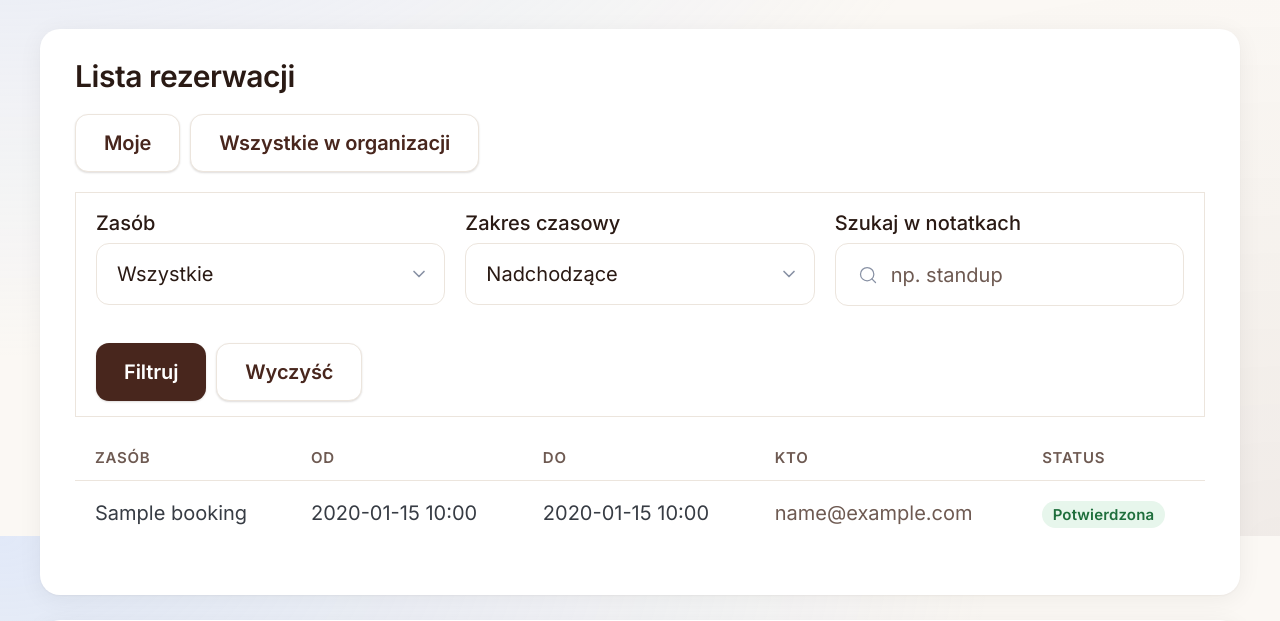
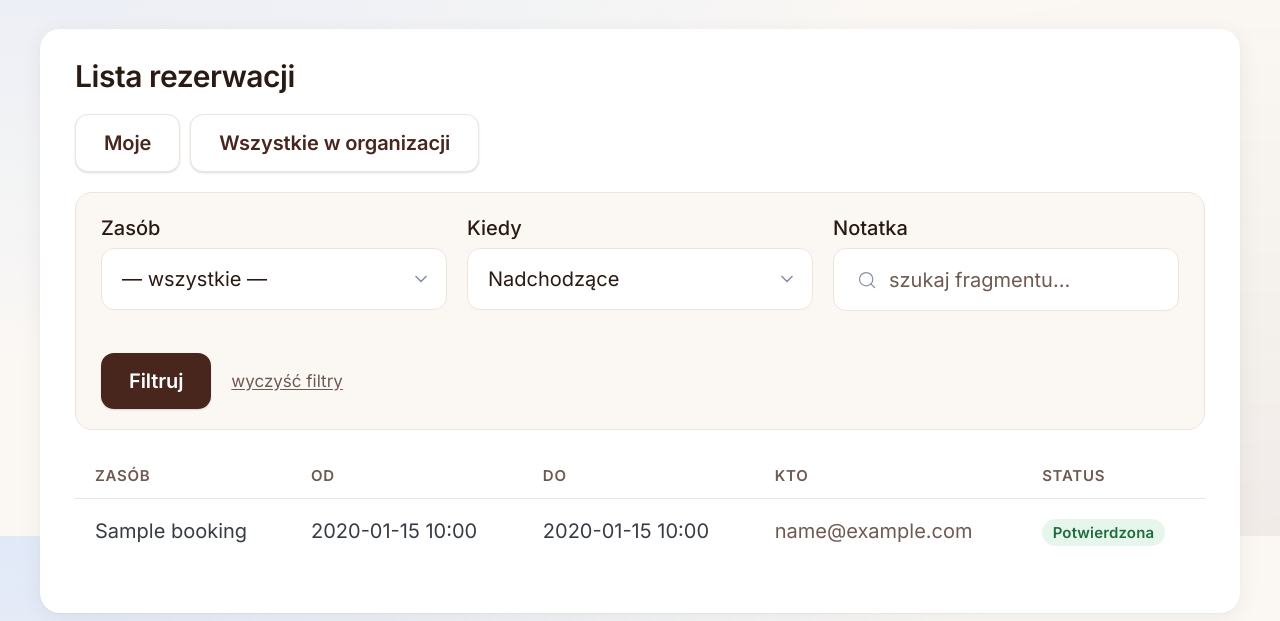
Before and after one commit to majowyporanek/projektowanie-aplikacji-internetowych, a FastAPI app: template app/templates/bookings_list.html in a window 1280 px wide. Shown: the part 264-885 px from the top of the page. Run offline with FastAPI, Linux system fonts and the light colour scheme; the template is opened without the code that fills it: most values are stand-ins (such as "Sample title", 1, 10 or a date in 2020); some libraries are stand-ins or nearby versions.

Commit message:
chore: clean-up UI

```diff
--- a/app/templates/base.html
+++ b/app/templates/base.html
@@ -195,6 +195,30 @@
         }
         button:active, [type="submit"]:active { transform: translateY(0); }
 
+        .btn-secondary {
+            background: var(--paper) !important;
+            color: var(--chocolate) !important;
+            border: 1px solid var(--line) !important;
+            box-shadow: none !important;
+        }
+        .btn-secondary:hover {
+            background: var(--cream) !important;
+            box-shadow: 0 1px 4px rgba(42, 26, 20, 0.08) !important;
+        }
+
+        .form-error {
+            color: var(--danger-fg);
+            margin-top: 0.5rem;
+            font-size: 0.9rem;
+            min-height: 1.25rem;
+        }
+
+        .separator {
+            border: none;
+            border-top: 1px dashed var(--line);
+            margin: 1.5rem 0;
+        }
+
         .badge {
             display: inline-block;
             padding: 0.2em 0.7em;
@@ -214,6 +238,36 @@
         .form-msg.error { color: var(--danger-fg); }
 
         .row-actions { display: flex; gap: 0.5rem; }
+
+        .filters {
+            padding: 1rem 1.25rem;
+            background: var(--cream);
+            border: 1px solid var(--line);
+            border-radius: 0.85rem;
+            margin: 0.75rem 0 1.25rem;
+        }
+        .filters .filters-actions {
+            display: flex;
+            align-items: center;
+            gap: 1rem;
+            margin-top: 0.75rem;
+        }
+        .filters .reset-link {
+            color: var(--ink-soft);
+            font-size: 0.85rem;
+            text-decoration: underline;
+            text-underline-offset: 2px;
+        }
+        .filters .reset-link:hover { color: var(--chocolate); }
+
+        th.sortable a {
+            color: inherit;
+            text-decoration: none;
+            display: inline-flex;
+            gap: 0.25rem;
+            align-items: center;
+        }
+        th.sortable a:hover { color: var(--chocolate); }
 
         .toast {
             position: fixed;
--- a/app/templates/bookings_list.html
+++ b/app/templates/bookings_list.html
@@ -21,7 +21,7 @@
         </a>
     </div>
 
-    <form method="get" action="/app/bookings" style="margin-bottom: 1rem; padding: 0.75rem 1rem; background: var(--paper); border: 1px solid var(--line); border-radius: var(--radius);">
+    <form method="get" action="/app/bookings" class="filters">
         <input type="hidden" name="scope" value="{{ scope }}">
         <input type="hidden" name="sort" value="{{ sort }}">
         <input type="hidden" name="dir" value="{{ dir }}">
@@ -29,31 +29,28 @@
             <label>
                 Zasób
                 <select name="resource">
-                    <option value="">Wszystkie</option>
+                    <option value="">— wszystkie —</option>
                     {% for r in resources %}
                     <option value="{{ r.id }}" {% if resource_id == r.id|string %}selected{% endif %}>{{ r.name }}</option>
                     {% endfor %}
                 </select>
             </label>
             <label>
-                Zakres czasowy
+                Kiedy
                 <select name="when">
                     <option value="upcoming" {% if when == 'upcoming' %}selected{% endif %}>Nadchodzące</option>
+                    <option value="past" {% if when == 'past' %}selected{% endif %}>Przeszłe</option>
                     <option value="all" {% if when == 'all' %}selected{% endif %}>Wszystkie</option>
-                    <option value="past" {% if when == 'past' %}selected{% endif %}>Przeszłe</option>
                 </select>
             </label>
             <label>
-                Szukaj w notatkach
-                <input type="search" name="q" value="{{ q }}" placeholder="np. standup">
+                Notatka
+                <input type="search" name="q" value="{{ q }}" placeholder="szukaj fragmentu…">
             </label>
         </div>
-        <div style="display: flex; gap: 0.5rem; margin-top: 0.5rem;">
+        <div class="filters-actions">
             <button type="submit" style="width: auto; margin: 0;">Filtruj</button>
-            <a href="/app/bookings?scope={{ scope }}" role="button"
-               style="width: auto; margin: 0; background: var(--paper); color: var(--chocolate); border: 1px solid var(--line);">
-                Wyczyść
-            </a>
+            <a class="reset-link" href="/app/bookings?scope={{ scope }}">wyczyść filtry</a>
         </div>
     </form>
 
@@ -65,23 +62,20 @@
                 {% set _starts_active = sort == 'starts_at' %}
                 {% set _ends_active = sort == 'ends_at' %}
                 {% set _status_active = sort == 'status' %}
-                <th>
-                    <a href="{{ url_with(sort='starts_at', dir=('desc' if _starts_active and dir == 'asc' else 'asc')) }}"
-                       style="color: inherit; text-decoration: none;">
-                        Od {% if _starts_active %}{{ '↑' if dir == 'asc' else '↓' }}{% endif %}
+                <th class="sortable">
+                    <a href="{{ url_with(sort='starts_at', dir=('desc' if _starts_active and dir == 'asc' else 'asc')) }}">
+                        Od{% if _starts_active %} <span aria-hidden="true">{{ '↑' if dir == 'asc' else '↓' }}</span>{% endif %}
                     </a>
                 </th>
-                <th>
-                    <a href="{{ url_with(sort='ends_at', dir=('desc' if _ends_active and dir == 'asc' else 'asc')) }}"
-                       style="color: inherit; text-decoration: none;">
-                        Do {% if _ends_active %}{{ '↑' if dir == 'asc' else '↓' }}{% endif %}
+                <th class="sortable">
+                    <a href="{{ url_with(sort='ends_at', dir=('desc' if _ends_active and dir == 'asc' else 'asc')) }}">
+                        Do{% if _ends_active %} <span aria-hidden="true">{{ '↑' if dir == 'asc' else '↓' }}</span>{% endif %}
                     </a>
                 </th>
                 <th>Kto</th>
-                <th>
-                    <a href="{{ url_with(sort='status', dir=('desc' if _status_active and dir == 'asc' else 'asc')) }}"
-                       style="color: inherit; text-decoration: none;">
-                        Status {% if _status_active %}{{ '↑' if dir == 'asc' else '↓' }}{% endif %}
+                <th class="sortable">
+                    <a href="{{ url_with(sort='status', dir=('desc' if _status_active and dir == 'asc' else 'asc')) }}">
+                        Status{% if _status_active %} <span aria-hidden="true">{{ '↑' if dir == 'asc' else '↓' }}</span>{% endif %}
                     </a>
                 </th>
             </tr>
--- a/app/templates/index.html
+++ b/app/templates/index.html
@@ -24,9 +24,7 @@
     </p>
     <div class="row-actions" style="margin-top: 1rem;">
         <a href="/login" role="button">Zaloguj</a>
-        <a href="/register" role="button" style="background: var(--paper); color: var(--chocolate); border: 1px solid var(--line);">
-            Załóż konto
-        </a>
+        <a href="/register" role="button" class="btn-secondary">Załóż konto</a>
     </div>
 </article>
 {% endif %}
--- a/app/templates/login.html
+++ b/app/templates/login.html
@@ -30,7 +30,7 @@
     <button type="submit">Zaloguj</button>
 </form>
 
-<p id="login-error" role="alert" style="color: var(--pico-color-red-500);"></p>
+<p id="login-error" role="alert" class="form-error"></p>
 
 <p>Nie masz konta? <a href="/register">Zarejestruj się</a></p>
 {% endblock %}
--- a/app/templates/register.html
+++ b/app/templates/register.html
@@ -37,7 +37,7 @@
     <button type="submit">Utwórz konto</button>
 </form>
 
-<p id="register-error" role="alert" style="color: var(--pico-color-red-500);"></p>
+<p id="register-error" role="alert" class="form-error"></p>
 
 <p>Masz już konto? <a href="/login">Zaloguj się</a></p>
 {% endblock %}
```
Also changed, not shown: app/templates/resources_list.html (+14 -16 lines).
